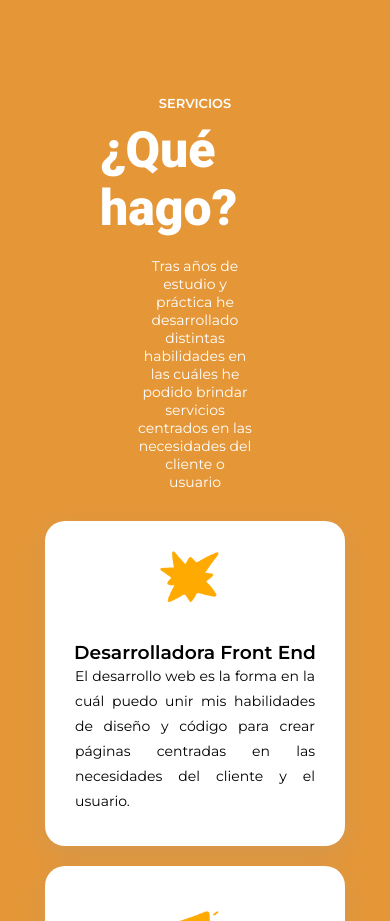
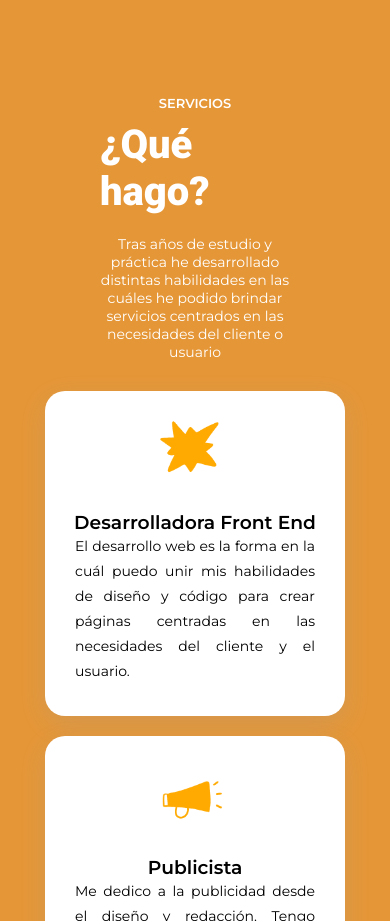
Before and after one commit to solsepulveda/Portafolio, a website: page src/index.html in a window 390 px wide. Shown: the part 1720-2641 px from the top of the page. Drawn offline with nearby package versions, Linux system fonts and the light colour scheme; a web font is replaced by a local one.

Commit message:
responsive and clean

```diff
--- a/src/style.css
+++ b/src/style.css
@@ -242,7 +242,7 @@ font-family: 'Roboto', sans-serif;
 }
 
 .hero h2{
-  font-size: 50px;
+  font-size: 40px;
   font-family: 'Roboto', sans-serif;
    /*  margin: 25px 0; */
    color:#ffffff;
@@ -251,7 +251,7 @@ font-family: 'Roboto', sans-serif;
 .bajada{
   text-align: center;
   margin:20px 0;
-  width:60%;
+  width:100%;
   color: white;
   font-size: 14px;
 }
```
